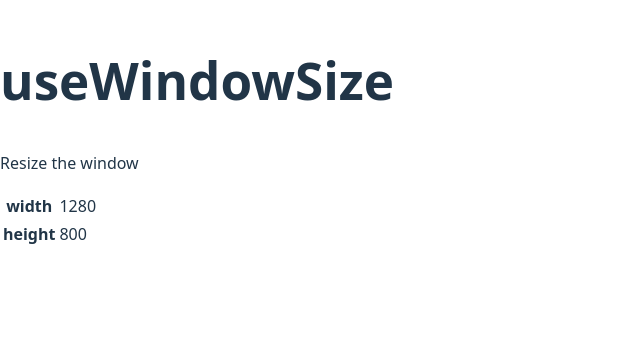
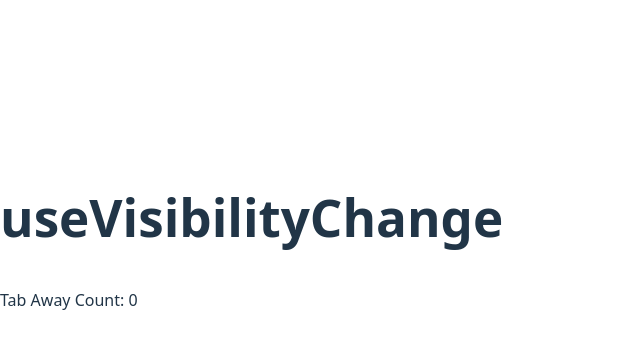
Before and after one commit to felixpherry/use-hooks, a React (Vite) app: page / in a window 1280 px wide. Shown: the part 171-520 px from the top of the page, without its empty margins (0-640 px from the left). Built offline with nearby package versions, Linux system fonts and the light colour scheme.

Commit message:
feat: implement useVisibilityChange

```diff
--- a/src/App.tsx
+++ b/src/App.tsx
@@ -1,35 +1,20 @@
-import useWindowSize from './hooks/013-useWindowSize/useWindowSize';
-
-function Browser({ size }: { size: { width: number; height: number } }) {
-  return (
-    <div
-      data-testid='browser'
-      className='browser'
-      style={{ width: size.width / 4, height: size.height / 4 }}
-    />
-  );
-}
+import * as React from 'react';
+import useVisibilityChange from './hooks/014-useVisibilityChange/useVisibilityChange';
 
 export default function App() {
-  const size = useWindowSize();
+  const documentVisible = useVisibilityChange();
+  const [tabAwayCount, setTabAwayCount] = React.useState(0);
+
+  React.useEffect(() => {
+    if (documentVisible === false) {
+      setTabAwayCount((c) => c + 1);
+    }
+  }, [documentVisible]);
 
   return (
     <section>
-      <h1>useWindowSize</h1>
-      <p>Resize the window</p>
-      <table>
-        <tbody>
-          <tr>
-            <th>width</th>
-            <td>{size.width}</td>
-          </tr>
-          <tr>
-            <th>height</th>
-            <td>{size.height}</td>
-          </tr>
-        </tbody>
-      </table>
-      <Browser size={size} />
+      <h1>useVisibilityChange</h1>
+      <div>Tab Away Count: {tabAwayCount}</div>
     </section>
   );
 }
--- /dev/null
+++ b/src/hooks/014-useVisibilityChange/useVisibilityChange.ts
@@ -0,0 +1,22 @@
+import React from 'react';
+
+function getVisibilityChangeSubscribe(cb: () => void) {
+  window.addEventListener('visibilitychange', cb);
+  return () => window.removeEventListener('visibilitychange', cb);
+}
+
+function getVisibilityChangeSnapshot(): boolean {
+  return !document.hidden;
+}
+
+function getVisibleChangeServerSnapshot(): boolean {
+  throw Error('useVisibilityChange is a client-only hook');
+}
+
+export default function useVisibilityChange() {
+  return React.useSyncExternalStore(
+    getVisibilityChangeSubscribe,
+    getVisibilityChangeSnapshot,
+    getVisibleChangeServerSnapshot
+  );
+}
```
